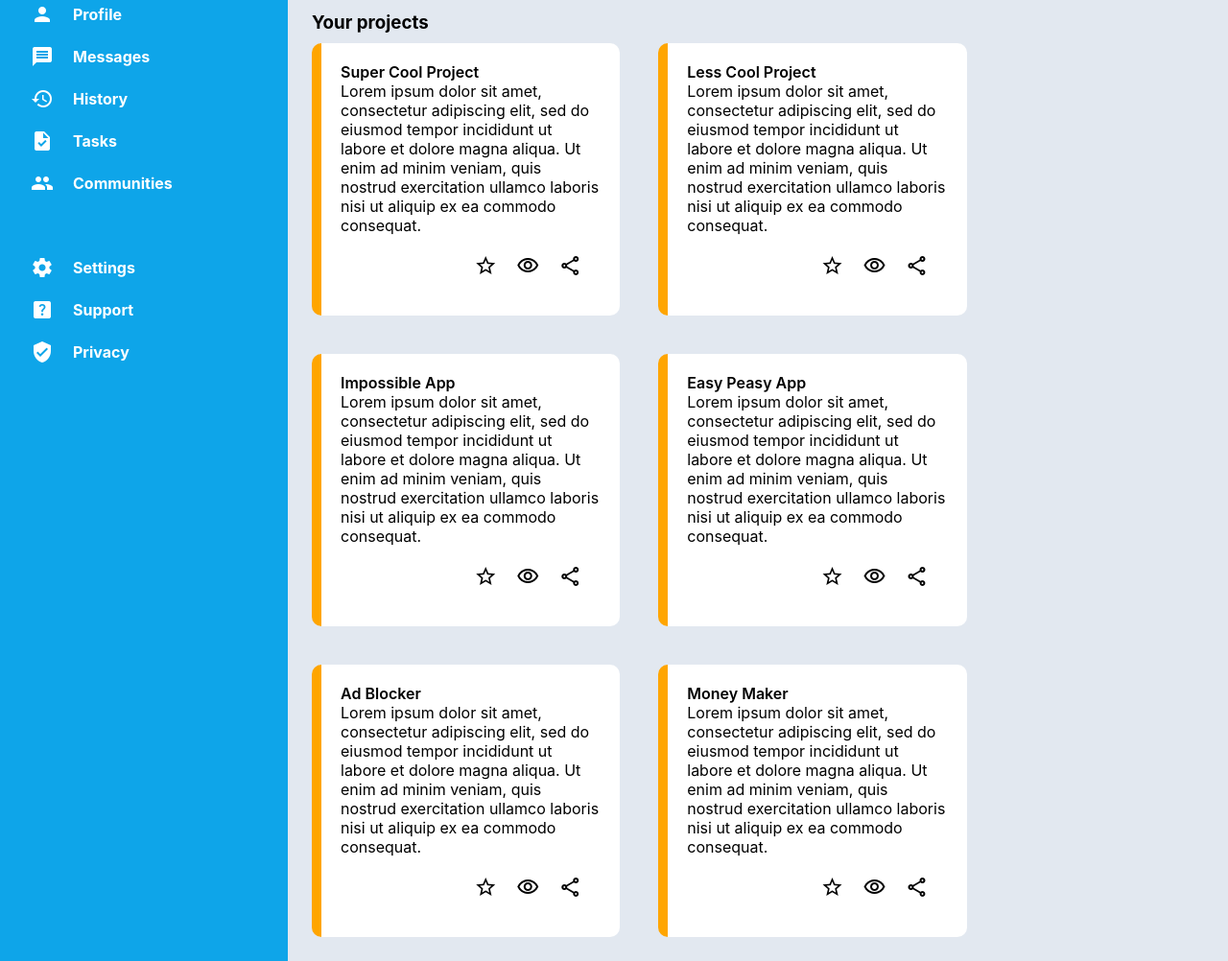
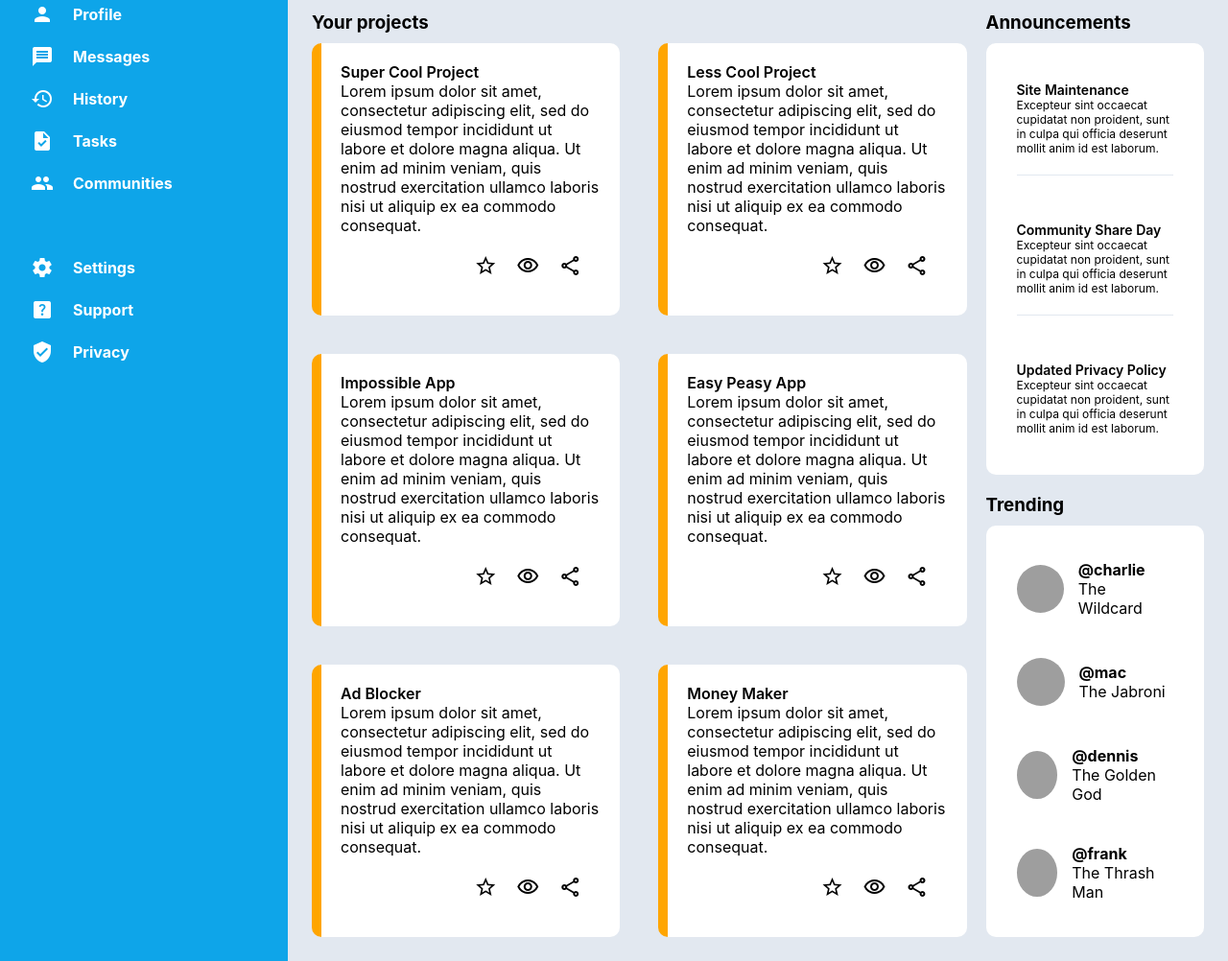
Before and after one commit to PapaZrix/admin-dashboard, a plain HTML site: page index.html in a window 1280 px wide. Shown: the part 164-1166 px from the top of the page at 96% size. Drawn offline with Linux system fonts and the light colour scheme; grey boxes are pictures that could not be loaded.

Commit message:
Add all right side content to main div and add styling to it

```diff
--- a/index.html
+++ b/index.html
@@ -134,7 +134,56 @@
             </div>
         </div>
         <div class="right">
-            <div class="top-right"></div>
+            <div class="top-right">
+                <h3>Announcements</h3>
+                <div class="announce-div">
+                    <div class="one">
+                        <p class="title">Site Maintenance</p>
+                        <p class="text">Excepteur sint occaecat cupidatat non proident, sunt in culpa qui officia deserunt mollit anim id est laborum.</p>
+                    </div>
+                    <div class="two">
+                        <p class="title">Community Share Day</p>
+                        <p class="text">Excepteur sint occaecat cupidatat non proident, sunt in culpa qui officia deserunt mollit anim id est laborum.</p>
+                    </div>
+                    <div class="three">
+                        <p class="title">Updated Privacy Policy</p>
+                        <p class="text">Excepteur sint occaecat cupidatat non proident, sunt in culpa qui officia deserunt mollit anim id est laborum.</p>
+                    </div>
+                </div>
+            </div>
+            <div class="bottom-right">
+                <h3>Trending</h3>
+                    <div class="trending">
+                        <div class="trend-1">
+                            <div class="picture"></div>
+                            <div class="name">
+                                <p class="at">@charlie</p>
+                                <p>The Wildcard</p>
+                            </div>
+                        </div>
+                        <div class="trend-2">
+                            <div class="picture"></div>
+                            <div class="name">
+                                <p class="at">@mac</p>
+                                <p>The Jabroni</p>
+                            </div>
+                        </div>
+                        <div class="trend-3">
+                            <div class="picture"></div>
+                            <div class="name">
+                                <p class="at">@dennis</p>
+                                <p>The Golden God</p>
+                            </div>
+                        </div>
+                        <div class="trend-4">
+                            <div class="picture"></div>
+                            <div class="name">
+                                <p class="at">@frank</p>
+                                <p>The Thrash Man</p>
+                            </div>
+                        </div>
+                    </div>
+            </div>
         </div>
     </div>
 </body>
--- a/styles.css
+++ b/styles.css
@@ -254,3 +254,100 @@ input, .search-input {
 }
 
 /* ------------ MAIN-RIGHT ------------ */
+
+.right {
+    display: grid;
+    grid-template-rows: 1fr 1fr;
+}
+
+/* ------------ MAIN-RIGHT-TOP --------- */
+
+.top-right {
+    display: flex;
+    flex-direction: column;
+}
+
+.top-right > h3 {
+    padding-bottom: 10px;
+}
+
+.announce-div, .trending {
+    flex: 1;
+    display: flex;
+    flex-direction: column;
+    align-items: flex-start;
+    justify-content: space-around;
+    padding: 1rem 2rem;
+    background-color: white;
+    border-radius: 10px;
+}
+
+.announce-div > .one, .two, .three {
+    font-size: 12px;
+}
+
+.announce-div > div > p.title {
+    font-size: 14px;
+}
+
+.announce-div > .one, .two {
+    padding-bottom: 20px;
+    border-bottom: 1px solid #e2e8f0;
+}
+
+/* ---------- MAIN-RIGHT-BOTTOM ----------- */
+
+.bottom-right {
+    padding-top: 20px;
+    display: flex;
+    flex-direction: column;
+}
+
+.bottom-right > h3 {
+    padding-bottom: 10px;
+}
+
+.picture {
+    background-repeat: no-repeat;
+    background-size: cover;
+    border-radius: 50%;
+}
+
+.name {
+    display: flex;
+    flex-direction: column;
+}
+
+.at {
+    font-weight: bold;
+}
+
+.trend-1, .trend-2, .trend-3, .trend-4 {
+    display: flex;
+    align-items: center;
+    gap: 15px;
+}
+
+.trend-1 .picture {
+    background-image: var(--charlie);
+    height: 50px;
+    width: 50px;
+}
+
+.trend-2 .picture {
+    background-image: var(--mac);
+    height: 50px;
+    width: 50px;
+}
+
+.trend-3 .picture {
+    background-image: var(--dennis);
+    height: 50px;
+    width: 50px;
+}
+
+.trend-4 .picture {
+    background-image: var(--frank);
+    height: 50px;
+    width: 50px;
+}
```
